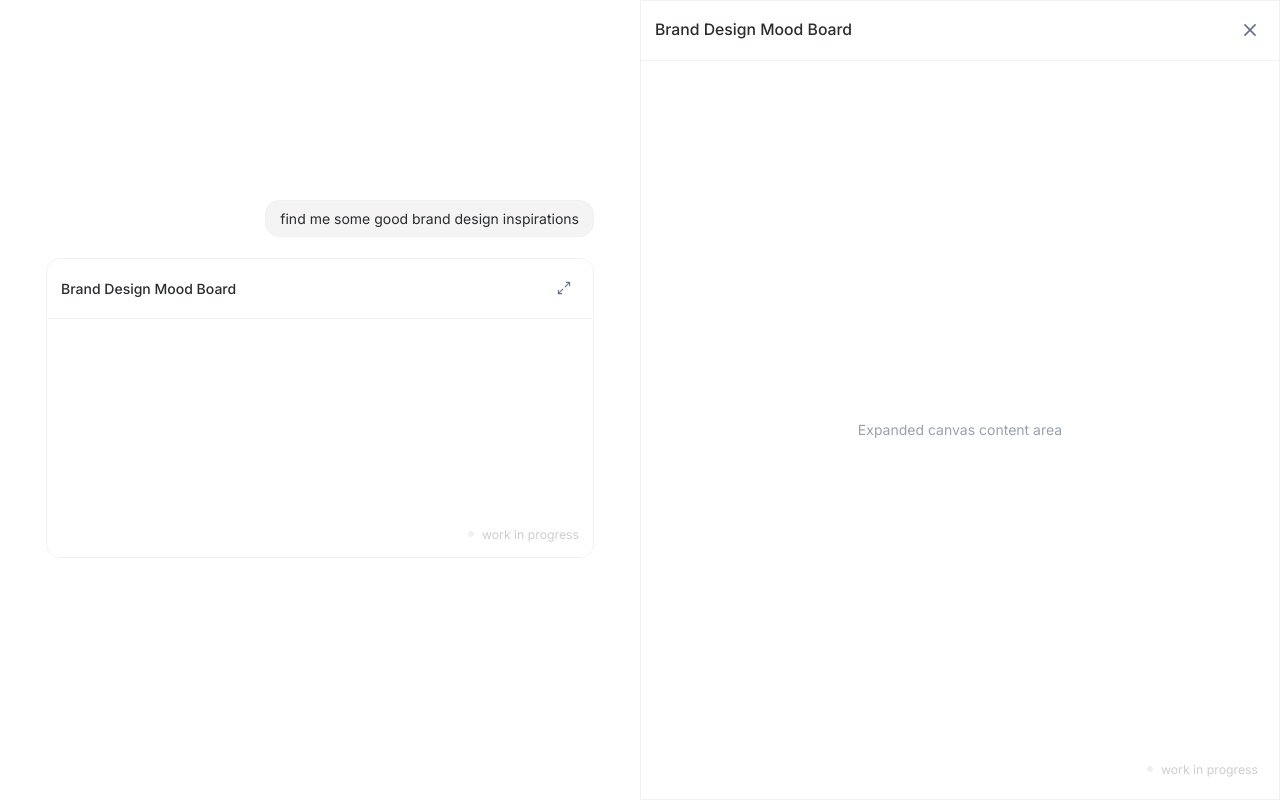
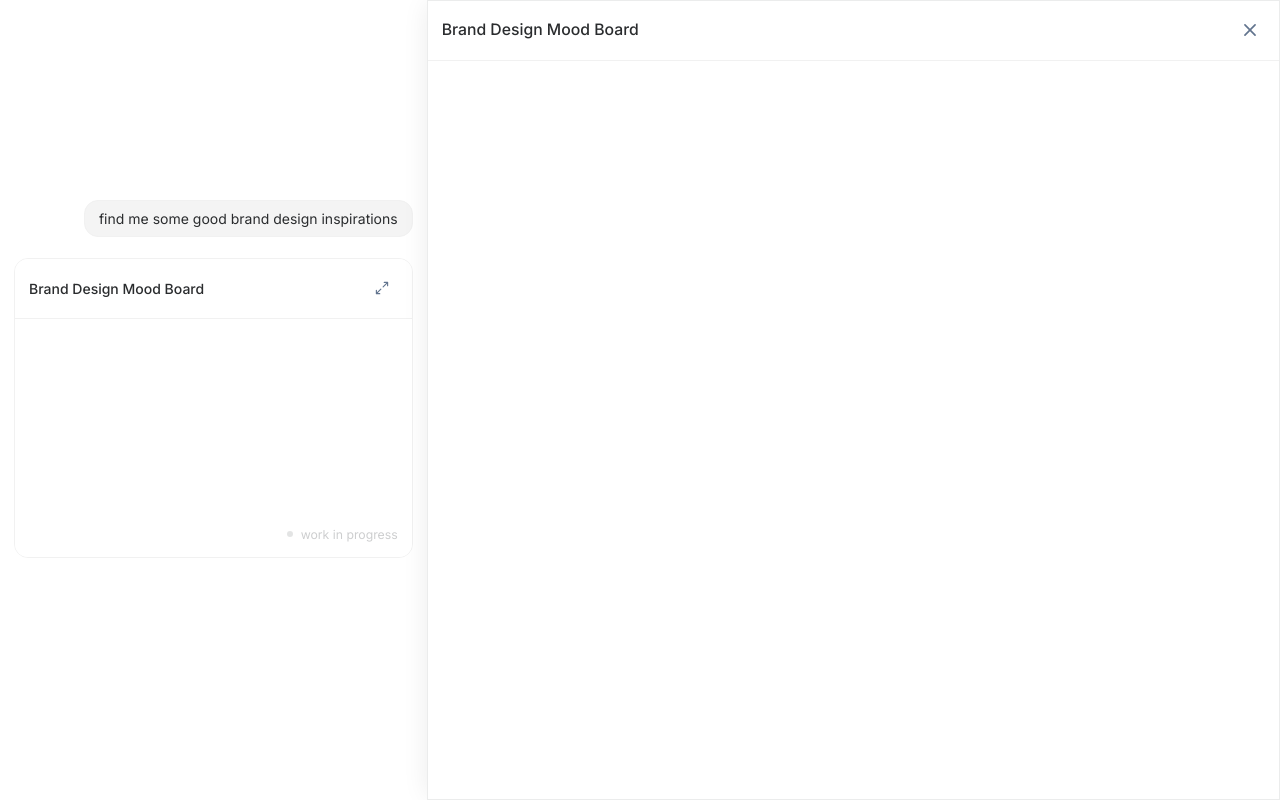
Before and after one commit to deeepsig/deeepsUI, a React (Vite) app: page / in a window 1280 px wide. Both pictures are taken after a click on the button 883 px from the left and 288 px from the top of the page. Built offline with nearby package versions, Linux system fonts and the light colour scheme.

Commit message:
improved styling for the canvas panel

```diff
--- a/src/components/canvas/CanvasPanel.tsx
+++ b/src/components/canvas/CanvasPanel.tsx
@@ -13,7 +13,7 @@ export default function CanvasPanel({
   return (
     <div className="h-full">
       {/* Main canvas container - larger version of CanvasPreview */}
-      <div className="w-full h-full bg-[#fff] border border-[#f1f1f1] overflow-hidden flex flex-col">
+      <div className="w-full h-full bg-[#fff] border border-[#ebecec] overflow-hidden flex flex-col shadow-[-4px_0_24px_-4px_rgba(0,0,0,0.08)]">
         {/* Header with title and close button */}
         <div className="flex justify-between items-center p-4 border-b bg-[#ffffff] border-[#f1f1f1]">
           <h3 className="font-inter text-[#2a2c2e] font-medium text-lg">
@@ -22,30 +22,7 @@ export default function CanvasPanel({
           <CloseButton onClick={collapseCanvas} />
         </div>
         {/* Main content area - expanded version */}
-        <div className="flex-1 p-6 bg-[#fff] relative font-inter">
-          {/* Expanded canvas content goes here */}
-          <div className="h-full flex items-center justify-center text-gray-400">
-            Expanded canvas content area
-          </div>
-          {/* Work in progress indicator with animated circle */}
-          <div className="absolute bottom-6 right-6 flex items-center gap-2 text-[#cdcecf] text-sm font-normal">
-            <svg
-              width="8"
-              height="8"
-              viewBox="0 0 8 8"
-              className="animate-pulse"
-            >
-              <circle
-                cx="4"
-                cy="4"
-                r="3"
-                fill="#cdcecf"
-                className="animate-pulse"
-              />
-            </svg>
-            work in progress
-          </div>
-        </div>
+        <div className="flex-1 p-6 bg-[#fff] relative font-inter"></div>
       </div>
     </div>
   );
--- a/src/components/canvas/CanvasPreview.tsx
+++ b/src/components/canvas/CanvasPreview.tsx
@@ -1,5 +1,6 @@
 import { useCanvas } from '../../contexts/CanvasContext';
 import ExpandButton from '../buttons/ExpandButton';
+import Circle from '../icons/Circle';
 
 interface CanvasPreviewProps {
   title?: string;
@@ -25,15 +26,7 @@ export default function CanvasPreview({
 
         {/* Work in progress indicator with animated circle */}
         <div className="absolute bottom-4 right-4 flex items-center gap-2 text-[#cdcecf] text-sm font-normal">
-          <svg width="8" height="8" viewBox="0 0 8 8" className="animate-pulse">
-            <circle
-              cx="4"
-              cy="4"
-              r="3"
-              fill="#cdcecf"
-              className="animate-pulse"
-            />
-          </svg>
+          <Circle size={8} fill="#cdcecf" className="animate-pulse" />
           work in progress
         </div>
       </div>
--- /dev/null
+++ b/src/components/icons/Circle.tsx
@@ -0,0 +1,24 @@
+interface CircleProps {
+  size?: number;
+  fill?: string;
+  className?: string;
+}
+
+export default function Circle({
+  size = 8,
+  fill = '#cdcecf',
+  className = '',
+}: CircleProps) {
+  const radius = size / 2 - 1; // Leave 1px padding
+
+  return (
+    <svg
+      width={size}
+      height={size}
+      viewBox={`0 0 ${size} ${size}`}
+      className={className}
+    >
+      <circle cx={size / 2} cy={size / 2} r={radius} fill={fill} />
+    </svg>
+  );
+}
--- a/src/examples/CanvasInteraction.tsx
+++ b/src/examples/CanvasInteraction.tsx
@@ -19,12 +19,12 @@ function CanvasLayout() {
     return (
       <div className="fixed inset-0 bg-white z-50 flex">
         {/* Left chat panel - 50% width */}
-        <div className="w-1/2 flex-shrink-0 overflow-y-auto py-[25vh] bg-white">
+        <div className="w-1/3 flex-shrink-0 overflow-y-auto py-[25vh] bg-white">
           {chatContent}
         </div>
 
         {/* Right canvas panel - 50% width */}
-        <div className="w-1/2 flex-shrink-0">
+        <div className="w-2/3 flex-shrink-0">
           <CanvasPanel />
         </div>
       </div>
```
